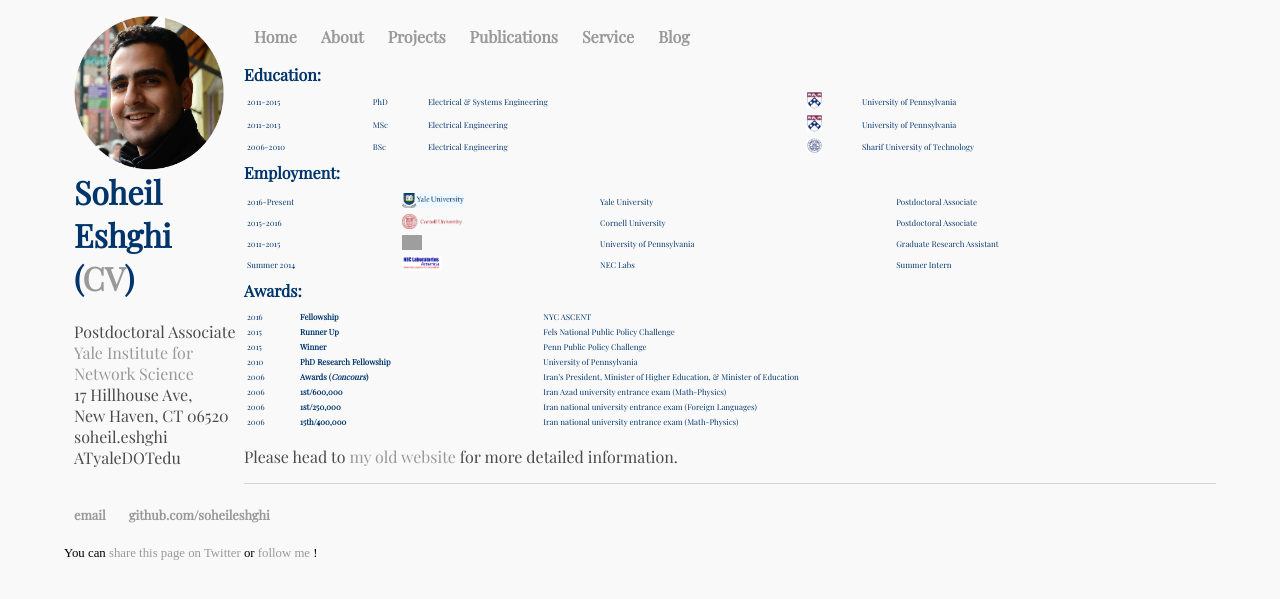
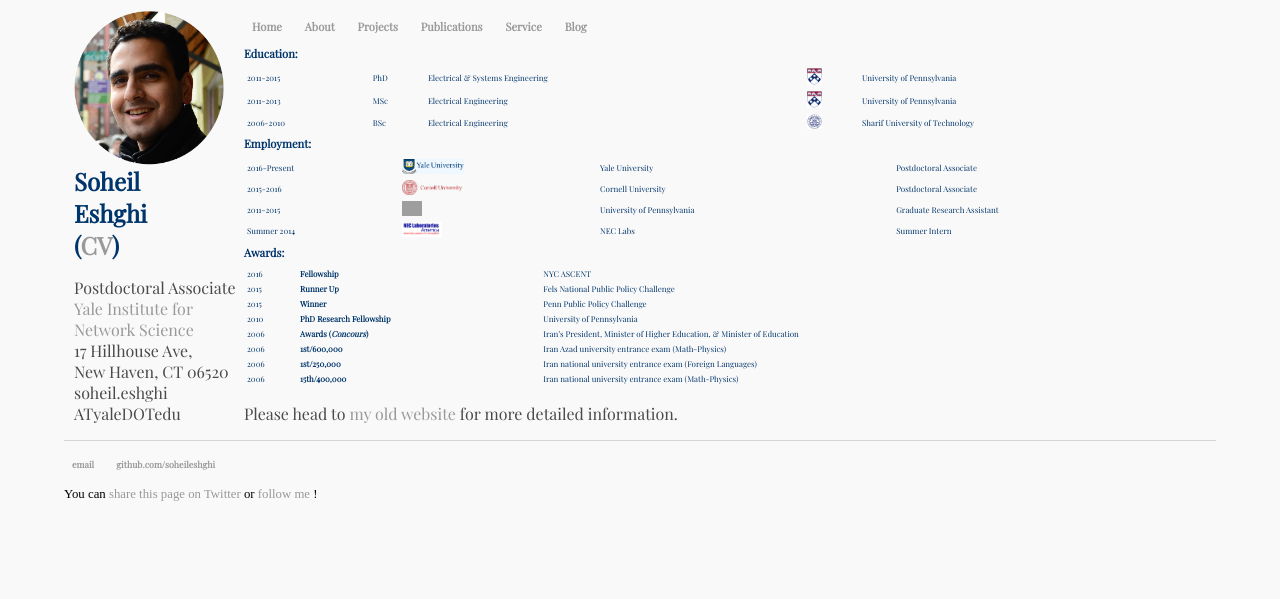
Before and after one commit to SoheilEshghi/SoheilEshghi.github.io, a Jekyll site: the page built from index.html, in a window 1280 px wide. Shown: the top 599 px of the page. Built offline with Jekyll 4.4.1, drawn with Linux system fonts in a browser that asks for light colours; grey boxes are pictures that could not be loaded.

Commit message:
font sizes smaller

```diff
--- a/css/main.css
+++ b/css/main.css
@@ -4,10 +4,10 @@ body {
 }
 nav ul, footer ul {
     font-family:'Playfair Display', 'Arial', serif;
-    padding: 10px;
+    padding: 8px;
     list-style: none;
     font-weight: bold;
-    font-size: 1em;
+    font-size: 0.7em;
 }
 td{
   font-size: 0.5em;
@@ -27,12 +27,12 @@ a:hover {
     text-decoration: underline;
 }
 h1 {
-    font-size: 2em;
+    font-size: 1.5em;
     font-family: 'Playfair Display', 'Arial', serif;
     color:  #00356b;
 }
 h2 {
-    font-size: 1em;
+    font-size: 0.7em;
     line-height: 0.2em;
     font-family: 'Playfair Display', 'Arial', serif;
     color:  #00356b;
```
